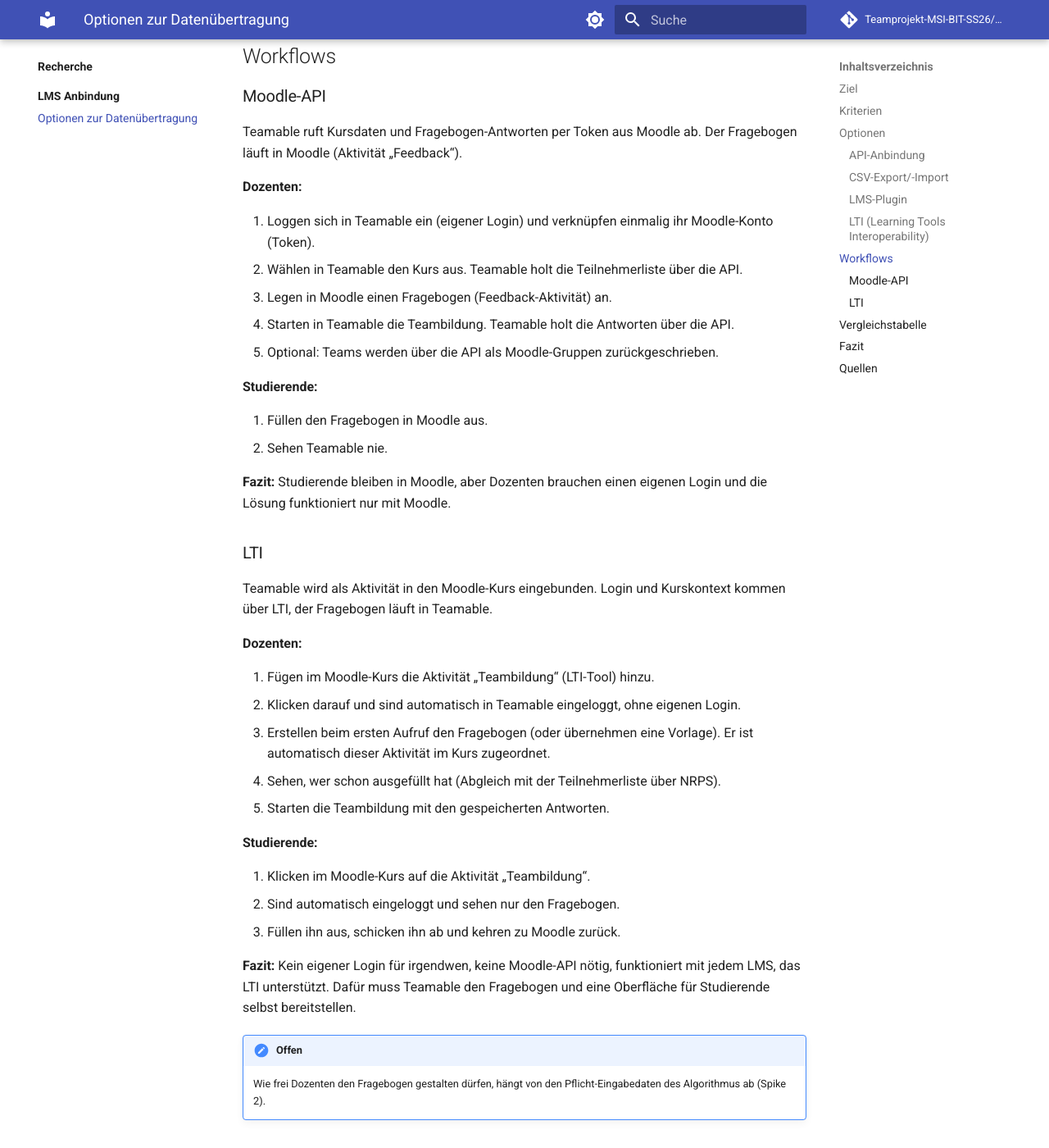
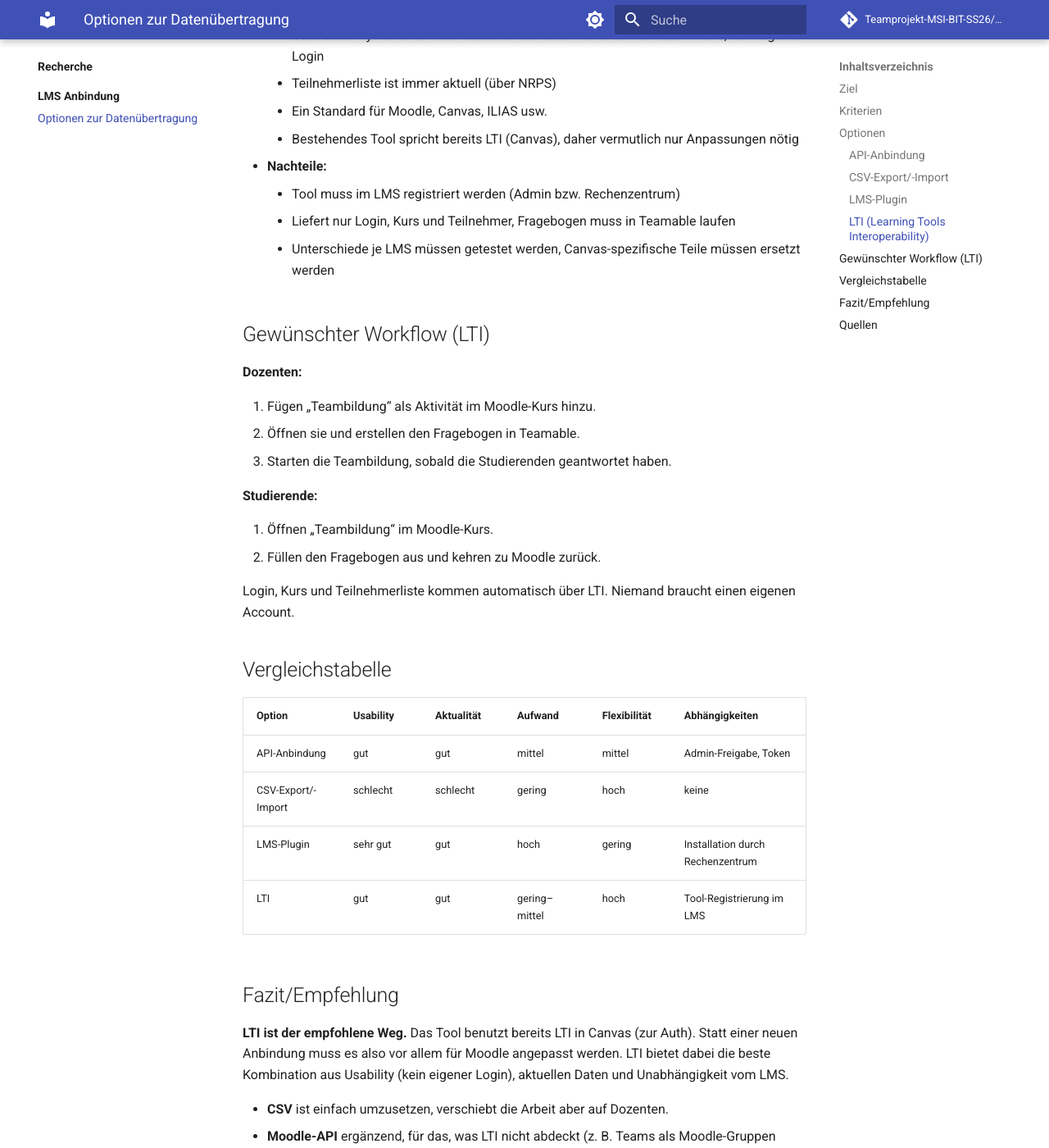
Before and after one commit to Teamprojekt-MSI-BIT-SS26/documentation, an MkDocs documentation site: the page built from docs/recherche/LMS-Anbindung/uebertragungsoptionen.md, in a window 1280 px wide and 1400 px high, scrolled down 2110 px. Shown: the whole window at 82% size. Built offline with MkDocs 1.6.1 and Material for MkDocs 9.7.7, drawn with Linux system fonts in a browser that asks for light colours; comment, search, counter and statistics services are not loaded; some of the changed text lies outside the part shown.

Commit message:
Update uebertragungsoptionen.md

```diff
--- a/docs/recherche/LMS-Anbindung/uebertragungsoptionen.md
+++ b/docs/recherche/LMS-Anbindung/uebertragungsoptionen.md
@@ -1,14 +1,8 @@
 # Optionen zur Datenübertragung
-
-!!! info "Spike 1 – Evaluierung der Schnittstellen- und Integrationspfade"
-    **Verantwortlich:** Jonas
-    **Status:** In Arbeit
-
-    **DoD:** Vergleichstabelle mit Vor- und Nachteilen je Option liegt vor.
 
 ## Ziel
 
-Wege vergleichen, wie Kurs- und Studierendendaten aus einem LMS (Canvas, Moodle) in das Teambildungs-System gelangen, ohne das System fest an ein LMS zu binden.
+Wege finden und vergleichen, wie Kurs- und Studierendendaten aus einem LMS in das Teamable-System gelangen, ohne das System fest an ein LMS zu binden.
 
 ## Kriterien
 
@@ -24,85 +18,69 @@ Wege vergleichen, wie Kurs- und Studierendendaten aus einem LMS (Canvas, Moodle)
 
 ### API-Anbindung
 
-Das System ruft die Daten per Token direkt von der Schnittstelle des LMS ab (z. B. Moodle Web Services, Canvas REST API).
+Das System ruft die Daten per Token direkt von der Schnittstelle des LMS ab (Moodle Web Services, Canvas REST API).
 
 - **Vorteile:**
     - Gute Usability: nach einmaliger Einrichtung keine manuellen Schritte, Lehrende wählen nur den Kurs
     - Daten sind immer aktuell
 - **Nachteile:**
-    - Pro LMS ein eigener Connector (Moodle-API ≠ Canvas-API)
+    - Pro LMS ein eigener Connector (Moodle-API ≠ Canvas-API) -> Adapter Pattern?
     - Token bzw. Freigabe der Web Services durch Admins nötig
     - Abhängig von API-Änderungen des LMS
 
 ### CSV-Export/-Import
 
-Lehrende exportieren die Teilnehmerliste aus dem LMS (z. B. Moodle: Teilnehmer/innen → „Herunterladen als CSV“) und laden sie im System hoch.
+Dozenten exportieren die Teilnehmerliste aus dem LMS (z. B. Moodle: Teilnehmer/innen → „Herunterladen als CSV“) und laden sie im System hoch.
 
 - **Vorteile:**
     - Wenig Aufwand, keine Freigaben nötig
     - Funktioniert mit jedem LMS
 - **Nachteile:**
-    - Schlechte Usability: Lehrende müssen Export suchen, Datei speichern, hochladen – bei jeder Änderung erneut
+    - Schlechte Usability: Lehrende müssen Export suchen, Datei speichern, hochladen – bei jeder Änderung erneut, Teams dann manuell erstellen
     - Liste ist veralten, sobald sich die Kursteilnahme ändert
-    - Die Spaltenformate unterscheiden sich auch je LMS, Fehler durch Kodierung/Trennzeichen
+    - Spaltenformate unterscheiden sich je LMS -> Sparen uns nicht wirklich die Customization pro LMS
+
 
 ### LMS-Plugin
 
 Erweiterung, die im LMS installiert wird und die Daten an das System übergibt.
 
 - **Vorteile:**
+    - Sehr gute Usability: alles direkt in Moodle, kein Wechsel in ein anderes System
+    - Voller Zugriff auf Moodle-Daten (Teilnehmer, Gruppen, Aktivitäten)
 - **Nachteile:**
+    - Nur für Moodle, für jedes weitere LMS ein eigenes Plugin
+    - Hoher Aufwand: PHP und Moodle-Plugin-Framework, bestehendes Tool müsste neu gebaut oder angebunden werden
+    - Installation nur durch das Rechenzentrum, Anpassungen bei jedem Moodle-Update
 
 ### LTI (Learning Tools Interoperability)
 
 Einbindung als externes Tool über den LTI-Standard, der von mehreren LMS unterstützt wird.
 
 - **Vorteile:**
+    - Gute Usability: Dozenten und Studierende klicken nur eine Aktivität im Kurs, kein eigener Login
+    - Teilnehmerliste ist immer aktuell (über NRPS)
+    - Ein Standard für Moodle, Canvas, ILIAS usw.
+    - Bestehendes Tool spricht bereits LTI (Canvas), daher vermutlich nur Anpassungen nötig
 - **Nachteile:**
+    - Tool muss im LMS registriert werden (Admin bzw. Rechenzentrum)
+    - Liefert nur Login, Kurs und Teilnehmer, Fragebogen muss in Teamable laufen
+    - Unterschiede je LMS müssen getestet werden, Canvas-spezifische Teile müssen ersetzt werden
 
-## Workflows
-
-### Moodle-API
-
-Teamable ruft Kursdaten und Fragebogen-Antworten per Token aus Moodle ab. Der Fragebogen läuft in Moodle (Aktivität „Feedback“).
+## Gewünschter Workflow (LTI)
 
 **Dozenten:**
 
-1. Loggen sich in Teamable ein (eigener Login) und verknüpfen einmalig ihr Moodle-Konto (Token).
-2. Wählen in Teamable den Kurs aus. Teamable holt die Teilnehmerliste über die API.
-3. Legen in Moodle einen Fragebogen (Feedback-Aktivität) an.
-4. Starten in Teamable die Teambildung. Teamable holt die Antworten über die API.
-5. Optional: Teams werden über die API als Moodle-Gruppen zurückgeschrieben.
+1. Fügen „Teambildung“ als Aktivität im Moodle-Kurs hinzu.
+2. Öffnen sie und erstellen den Fragebogen in Teamable.
+3. Starten die Teambildung, sobald die Studierenden geantwortet haben.
 
 **Studierende:**
 
-1. Füllen den Fragebogen in Moodle aus.
-2. Sehen Teamable nie.
+1. Öffnen „Teambildung“ im Moodle-Kurs.
+2. Füllen den Fragebogen aus und kehren zu Moodle zurück.
 
-**Fazit:** Studierende bleiben in Moodle, aber Dozenten brauchen einen eigenen Login und die Lösung funktioniert nur mit Moodle.
-
-### LTI
-
-Teamable wird als Aktivität in den Moodle-Kurs eingebunden. Login und Kurskontext kommen über LTI, der Fragebogen läuft in Teamable.
-
-**Dozenten:**
-
-1. Fügen im Moodle-Kurs die Aktivität „Teambildung“ (LTI-Tool) hinzu.
-2. Klicken darauf und sind automatisch in Teamable eingeloggt, ohne eigenen Login.
-3. Erstellen beim ersten Aufruf den Fragebogen (oder übernehmen eine Vorlage). Er ist automatisch dieser Aktivität im Kurs zugeordnet.
-4. Sehen, wer schon ausgefüllt hat (Abgleich mit der Teilnehmerliste über NRPS).
-5. Starten die Teambildung mit den gespeicherten Antworten.
-
-**Studierende:**
-
-1. Klicken im Moodle-Kurs auf die Aktivität „Teambildung“.
-2. Sind automatisch eingeloggt und sehen nur den Fragebogen.
-3. Füllen ihn aus, schicken ihn ab und kehren zu Moodle zurück.
-
-**Fazit:** Kein eigener Login für irgendwen, keine Moodle-API nötig, funktioniert mit jedem LMS, das LTI unterstützt. Dafür muss Teamable den Fragebogen und eine Oberfläche für Studierende selbst bereitstellen.
-
-!!! note "Offen"
-    Wie frei Dozenten den Fragebogen gestalten dürfen, hängt von den Pflicht-Eingabedaten des Algorithmus ab (Spike 2).
+Login, Kurs und Teilnehmerliste kommen automatisch über LTI. Niemand braucht einen eigenen Account.
 
 ## Vergleichstabelle
 
@@ -110,9 +88,24 @@ Teamable wird als Aktivität in den Moodle-Kurs eingebunden. Login und Kurskonte
 | --- | --- | --- | --- | --- | --- |
 | API-Anbindung | gut | gut | mittel | mittel | Admin-Freigabe, Token |
 | CSV-Export/-Import | schlecht | schlecht | gering | hoch | keine |
-| LMS-Plugin | | | | | |
-| LTI | | | | | |
+| LMS-Plugin | sehr gut | gut | hoch | gering | Installation durch Rechenzentrum |
+| LTI | gut | gut | gering–mittel | hoch | Tool-Registrierung im LMS |
 
-## Fazit
+## Fazit/Empfehlung
+
+**LTI ist der empfohlene Weg.** Das Tool benutzt bereits LTI in Canvas (zur Auth). Statt einer neuen Anbindung muss es also vor allem für Moodle angepasst werden. LTI bietet dabei die beste Kombination aus Usability (kein eigener Login), aktuellen Daten und Unabhängigkeit vom LMS.
+
+- **CSV** ist einfach umzusetzen, verschiebt die Arbeit aber auf Dozenten.
+- **Moodle-API** ergänzend, für das, was LTI nicht abdeckt (z. B. Teams als Moodle-Gruppen anlegen)
+- **Moodle-Plugin** scheidet aus: sehr aufwendig und nur für Moodle, wir müssten fast alles neu bauen
 
 ## Quellen
+
+- [LTI 1.3 Core Specification (1EdTech)](https://www.imsglobal.org/spec/lti/v1p3/)
+- [LTI Names and Role Provisioning Services (NRPS)](https://www.imsglobal.org/spec/lti-nrps/v2p0)
+- [LTI Assignment and Grade Services (AGS)](https://www.imsglobal.org/spec/lti-ags/v2p0)
+- [Moodle Docs: LTI and Moodle](https://docs.moodle.org/en/LTI_and_Moodle)
+- [Moodle Docs: External tool](https://docs.moodle.org/en/External_tool)
+- [Moodle Docs: Using web services](https://docs.moodle.org/en/Using_web_services)
+- [Moodle Developer Docs: Plugin types](https://moodledev.io/docs/apis/plugintypes)
+- [Canvas REST API](https://canvas.instructure.com/doc/api/)
```
